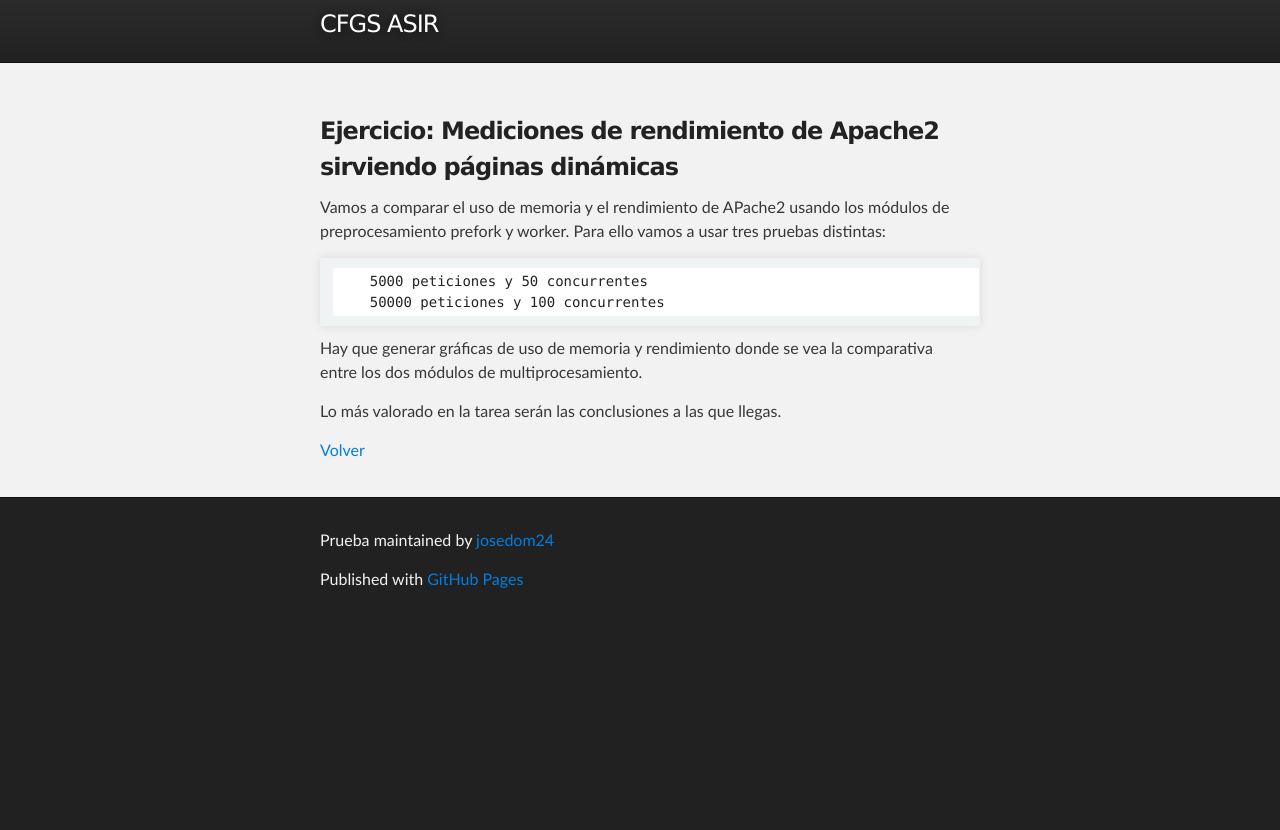
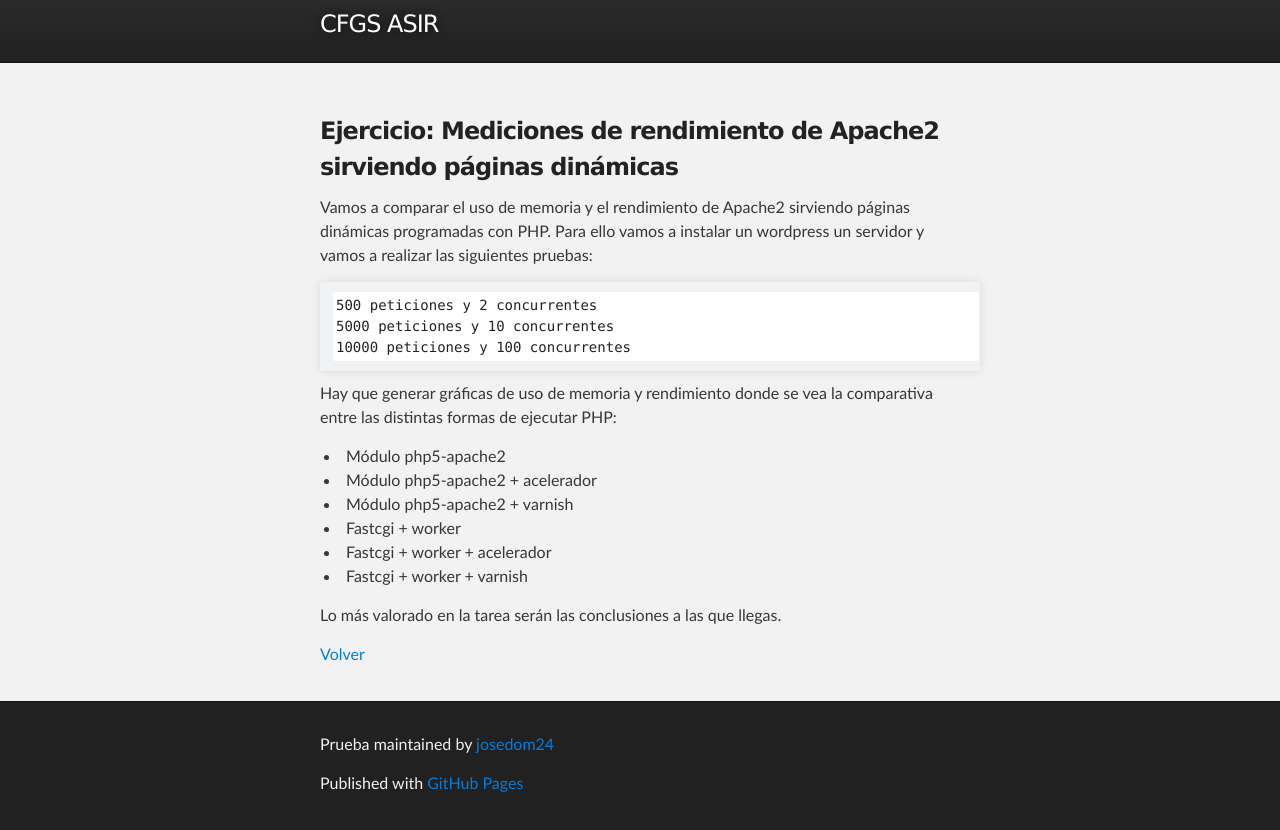
Before and after one commit to josedom24/josedom24.github.io, a Jekyll site: the page built from mod/serviciosgs/e_web_23.md, in a window 1280 px wide, cut to the strip 78-908 px from the top of the page. Built offline with Jekyll 4.4.1, drawn with Linux system fonts in a browser that asks for light colours.

Commit message:
Update e_web_23.md

```diff
--- a/mod/serviciosgs/e_web_23.md
+++ b/mod/serviciosgs/e_web_23.md
@@ -7,12 +7,20 @@ tagline: CFGS ASIR
 
 ### Ejercicio: Mediciones de rendimiento de Apache2 sirviendo páginas dinámicas
 
-Vamos a comparar el uso de memoria y el rendimiento de APache2 usando los módulos de preprocesamiento prefork y worker. Para ello vamos a usar tres pruebas distintas:
+Vamos a comparar el uso de memoria y el rendimiento de Apache2 sirviendo páginas dinámicas programadas con PHP. Para ello vamos a instalar un wordpress un servidor y vamos a realizar las siguientes pruebas:
 
-        5000 peticiones y 50 concurrentes
-        50000 peticiones y 100 concurrentes
+    500 peticiones y 2 concurrentes
+    5000 peticiones y 10 concurrentes
+    10000 peticiones y 100 concurrentes
 
-Hay que generar gráficas de uso de memoria y rendimiento donde se vea la comparativa entre los dos módulos de multiprocesamiento.
+Hay que generar gráficas de uso de memoria y rendimiento donde se vea la comparativa entre las distintas formas de ejecutar PHP:
+
+* Módulo php5-apache2
+* Módulo php5-apache2 + acelerador
+* Módulo php5-apache2 + varnish
+* Fastcgi + worker
+* Fastcgi + worker + acelerador
+* Fastcgi + worker + varnish
 
 Lo más valorado en la tarea serán las conclusiones a las que llegas.
 
```
